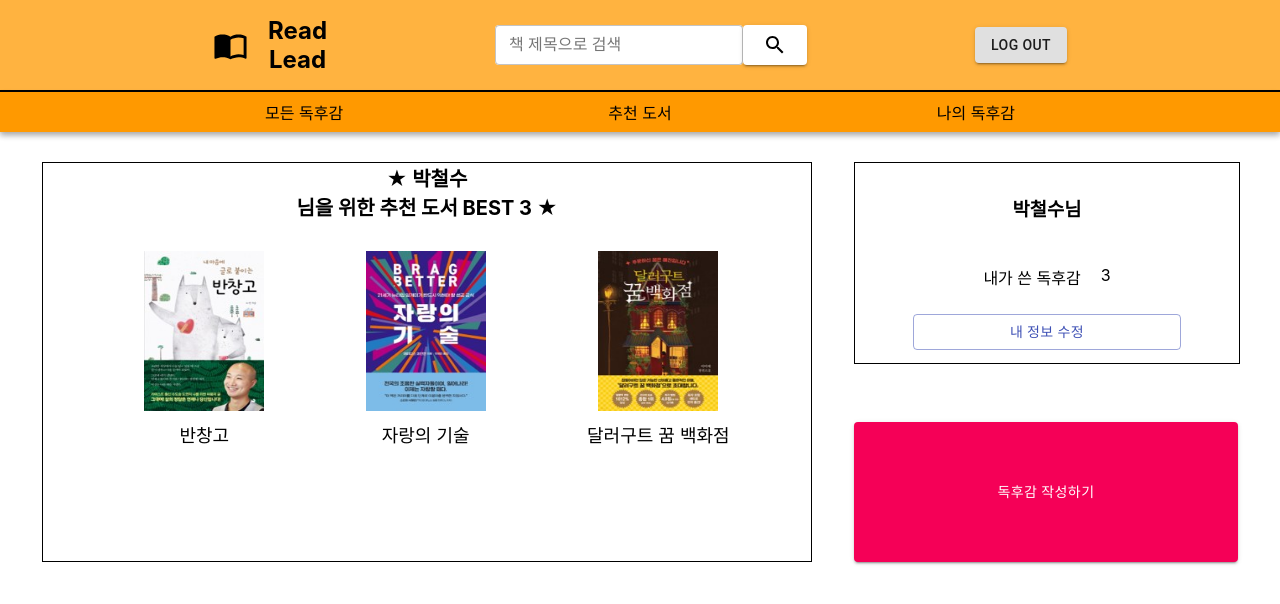
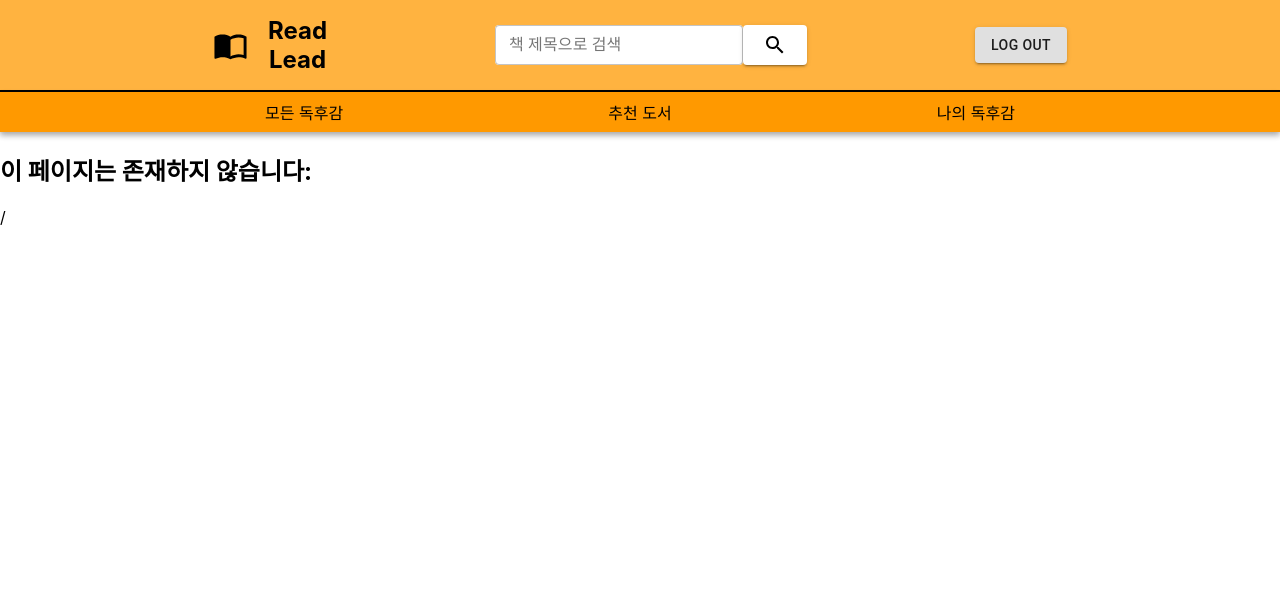
Before and after one commit to CSID-DGU/2022-01-OSSP1-NoHongchulRed-1, a React (Create React App) app in the folder client/: page / in a window 1280 px wide. Shown: the top 604 px of the page. Built offline with nearby package versions, Linux system fonts and the light colour scheme.

Commit message:
#13 충돌 부분 수정2

```diff
--- a/client/src/component/SetRoute.js
+++ b/client/src/component/SetRoute.js
@@ -18,7 +18,6 @@ const SetRoute = () => {
   return (
 
       <Routes>
-       <Route exact={true} path="/" element={<Main/>} />
         <Route exact={true} path="/Main" element={<Main/>} />
         <Route exact path="/EditPage" element={<EditPage />} />
         <Route exact path="/BookSearchPage" element={<BookSearchPage />} />
--- a/package.json
+++ b/package.json
@@ -10,7 +10,6 @@
     "concurrently": "^7.1.0",
     "dotenv": "^16.0.0",
     "express": "^4.18.1",
-    "material-ui-icons": "^1.0.0-beta.36",
     "mysql2": "^2.3.3"
   },
   "devDependencies": {
```
Also changed, not shown: 1 other file (tests, documents, lock files or other folders).
